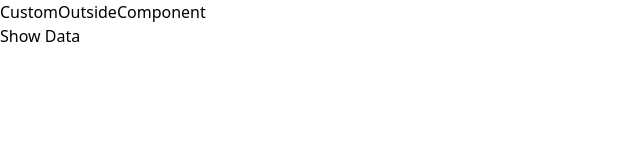
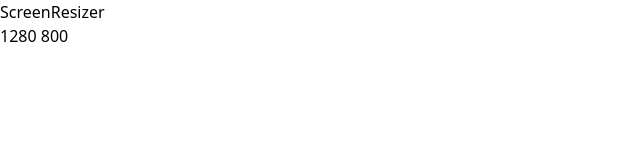
Before and after one commit to Balghari13/react-projects, a React (Vite) app in the folder 25-react-practice-project01/: page / in a window 1280 px wide. Shown: the top 160 px of the page, without its empty margins (0-640 px from the left). Built offline with nearby package versions, Linux system fonts and the light colour scheme; the HTML template or start-up script is replaced by a standard one.

Commit message:
useScreen resizer hook

```diff
--- a/25-react-practice-project01/src/App.jsx
+++ b/25-react-practice-project01/src/App.jsx
@@ -22,6 +22,7 @@ import FeatureFlagsGlobalContext from "./components/15.feature flag/context/inde
 import FeatureFlagsComponent from "./components/15.feature flag/FeatureFlagsComponent";
 import FetchComponent from "./components/16.custom-usefetch/FetchComponent";
 import CustomOutsideComponent from "./components/17.customOustideClick hook/CustomOutsideComponent";
+import ScreenResizer from "./components/18. useScreen resizer/ScreenResizer";
 
 
 
@@ -48,8 +49,8 @@ function App() {
     <FeatureFlagsComponent/>
    </FeatureFlagsGlobalContext> */}
 {/* <FetchComponent/> */}
-<CustomOutsideComponent/>
-
+{/* <CustomOutsideComponent/> */}
+<ScreenResizer/>
     </>
   );
 }
--- /dev/null
+++ b/25-react-practice-project01/src/components/18. useScreen resizer/ScreenResizer.jsx
@@ -0,0 +1,16 @@
+import React, {useState,useEffect} from 'react'
+import useResizerHook from './useResizerHook'
+
+const ScreenResizer = () => {
+//  const {width,height} = useResizerHook()
+const {width,height} = useResizerHook()
+  return (
+    <div>
+      <h1>ScreenResizer</h1>
+    {width} {height}
+
+    </div>
+  )
+}
+
+export default ScreenResizer
--- /dev/null
+++ b/25-react-practice-project01/src/components/18. useScreen resizer/useResizerHook.jsx
@@ -0,0 +1,36 @@
+import { useEffect, useLayoutEffect, useState } from "react";
+
+
+export default function(){
+
+  const [windowSize, setWindowSize] = useState({width:0,height:0})
+ function reSizer(){
+      setWindowSize({ width: window.innerWidth, height:window.innerHeight})
+    }
+  useLayoutEffect(()=>{
+   reSizer()
+    window.addEventListener('resize',reSizer)
+
+    return ()=>{
+      window.removeEventListener('resize',reSizer)
+    }
+  },[])
+return windowSize
+  // const [width,setWidth] = useState(window.innerWidth)
+  // const [height,setHeight] = useState(window.innerHeight)
+
+  // useEffect(()=>{
+  //   function reSizer(){
+  //     setWidth(window.innerWidth)
+  //     setHeight(window.innerHeight)
+  //   }
+  //   window.addEventListener('resize',reSizer)
+
+  //   return()=>{
+  //     window.removeEventListener('resize',reSizer)
+  //   }
+  // }
+
+  // ),[]
+  // return{width,height}
+}
```
